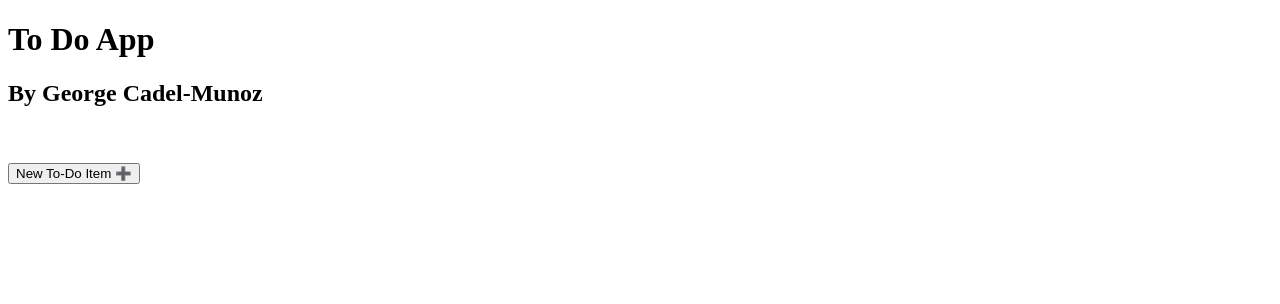
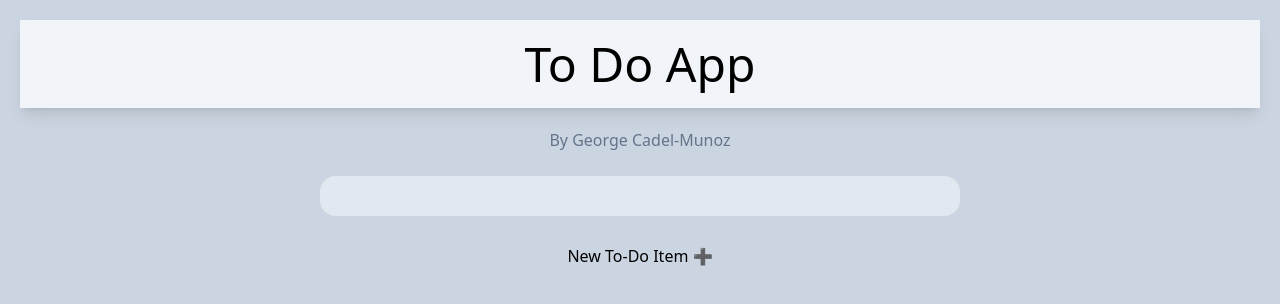
Before and after one commit to GCMoony/SimpleCrud, a plain HTML site: page index.html in a window 1280 px wide. Drawn offline with Linux system fonts and the light colour scheme; the site is published under a folder, as on GitHub Pages, so addresses that start at the root find nothing.

Commit message:
Update index.html

```diff
--- a/index.html
+++ b/index.html
@@ -8,7 +8,7 @@
     <title>CRUD App</title>
     <meta charset="UTF-8">
     <meta name="viewport" content="width=device-width, initial-scale=1.0">
-    <link href="/.src/output.css" rel="stylesheet">
+    <link href=".src/output.css" rel="stylesheet">
 </head>
 
 <body class="bg-slate-300">
```
